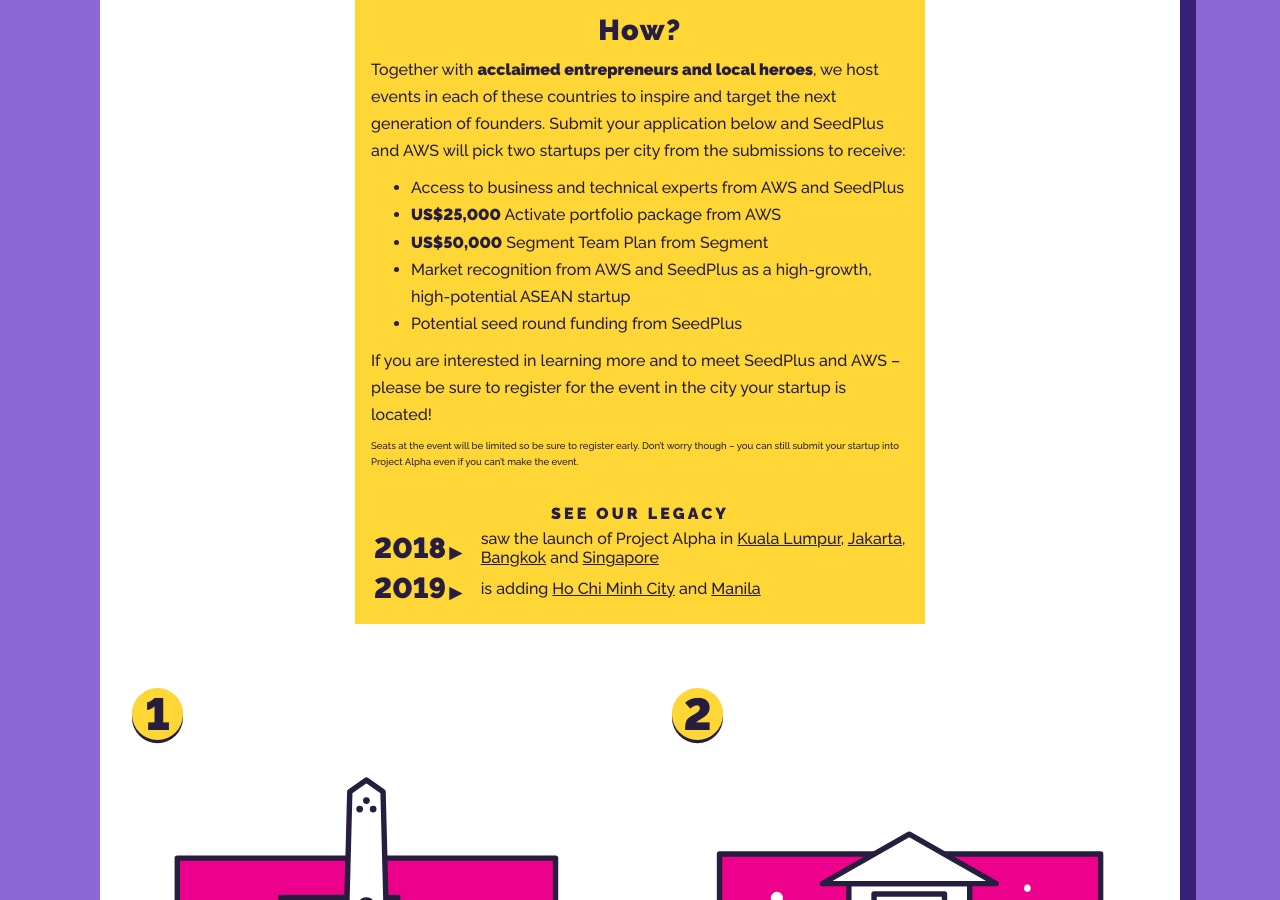
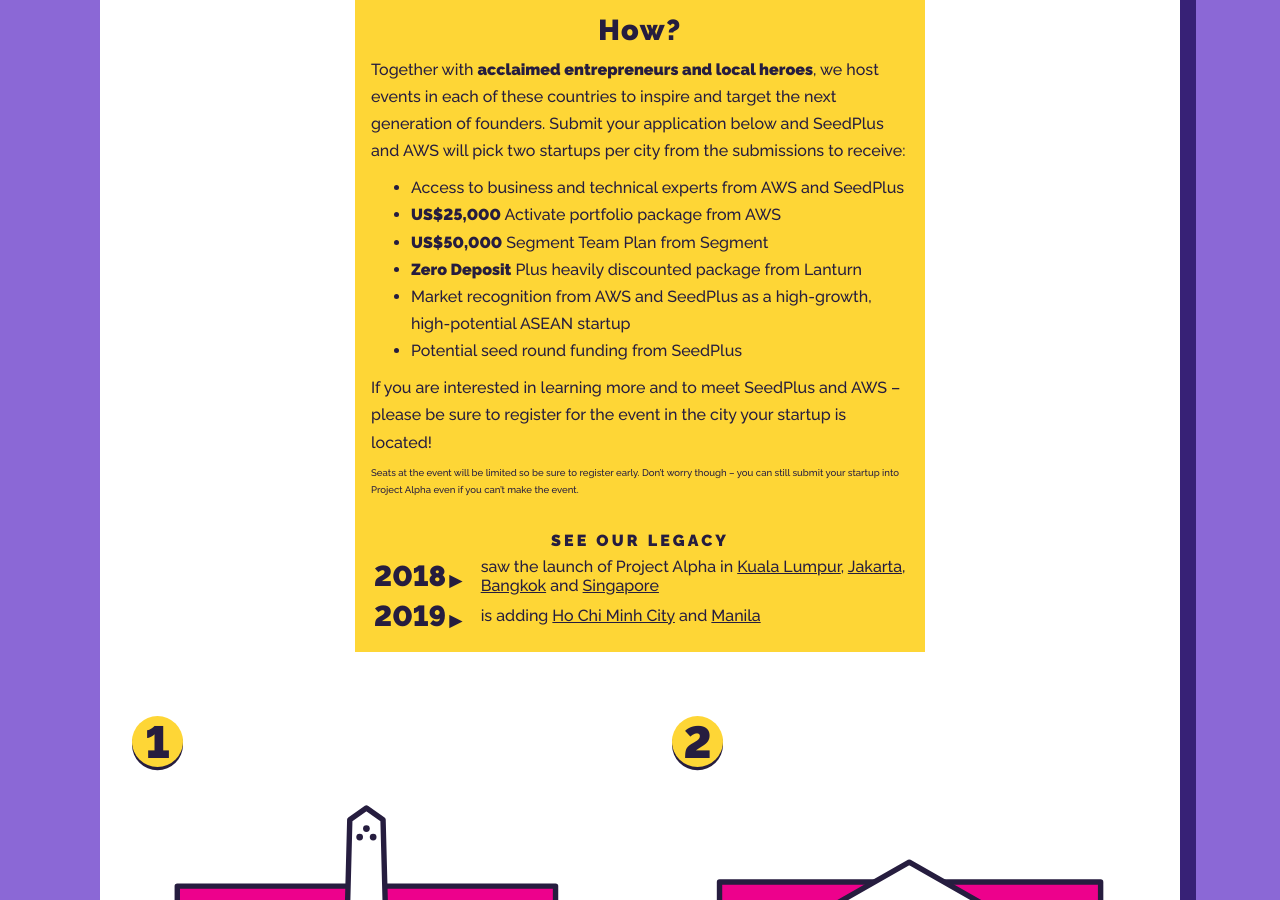
Before and after one commit to seedplus/alpha.seedplus.com, a Jekyll site: the page built from index.html, in a window 1280 px wide and 900 px high, scrolled down 1032 px. Built offline with Jekyll 4.4.1, drawn with Linux system fonts in a browser that asks for light colours.

Commit message:
Update index.html
added Lanturn - may need to add what they do

```diff
--- a/index.html
+++ b/index.html
@@ -57,6 +57,7 @@
         <li>Access to business and technical experts from AWS and SeedPlus</li>
         <li><strong>US$25,000</strong> Activate portfolio package from AWS</li>
         <li><strong>US$50,000</strong> Segment Team Plan from Segment</li>
+        <li><strong>Zero Deposit</strong> Plus heavily discounted package from Lanturn</li>
         <li>Market recognition from AWS and SeedPlus as a high-growth, high-potential ASEAN startup</li>
         <li>Potential seed round funding from SeedPlus</li>
       </ul>
```
